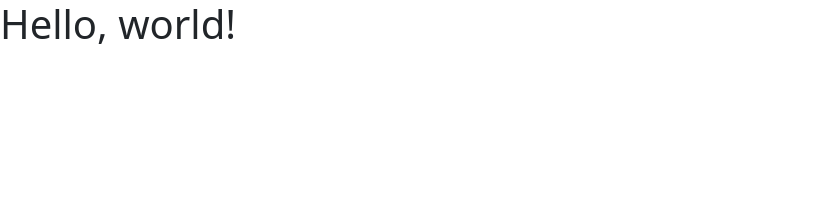
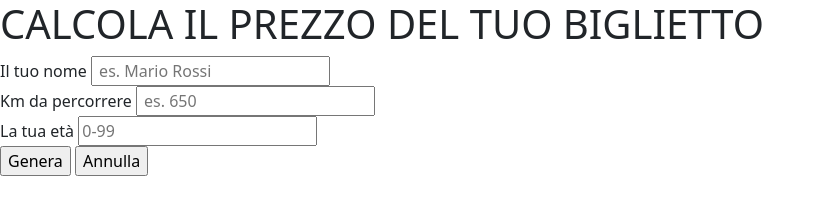
Before and after one commit to nicodellolio/js-biglietto-treno-form, a plain HTML site: page index.html in a window 1280 px wide. Shown: the whole page, without its empty margins (0-825 px from the left). Drawn offline with nearby package versions, Linux system fonts and the light colour scheme.

Commit message:
add ticket price and input

```diff
--- a/assets/js/main.js
+++ b/assets/js/main.js
@@ -0,0 +1,49 @@
+/* tools:
+
+ -prompt
+ -multiplication
+ -subtraction
+ -if
+
+*/
+
+// ____________________________________ //
+
+// Get the user name
+const userName = document.getElementById('fullName').value;
+console.log(userName);
+
+// Get the km the user wants to run
+const km = document.getElementById('kmToRun').value;
+console.log(km);
+
+// Get the km the user wants to run
+const userAge = document.getElementById('userAge').value;
+
+// calcolare il prezzo totale del viaggio:
+ // = 0.21€/km
+
+ let pricePerKm = (0.21);
+ console.log(pricePerKm);
+
+ let tickeFullPrice = (pricePerKm * km);
+ console.log(tickeFullPrice);
+
+
+// sottrarre sconto per categoria
+    // sottrare uno sconto del 20% per i minorenni (under 18)
+if (userAge < 18) {
+    console.log((tickeFullPrice / 100) * 80);
+    let ticketDiscount20 = ((tickeFullPrice / 100) * 80);
+
+    // sottrare uno sconto del 40% per gli anziani (over 65)
+} else if (userAge >= 65) {
+    console.log((tickeFullPrice / 100) * 60);
+    let ticketDiscount40 = ((tickeFullPrice / 100) * 60);
+
+    // nessuno sconto per i passegeri adulti (18-64)
+} else {
+    console.log(tickeFullPrice);
+}
+
+// ____________________________________ //
--- a/index.html
+++ b/index.html
@@ -8,7 +8,35 @@
   </head>
 
   <body>
-    <h1>Hello, world!</h1>
+
+    <div class="prompt_container">
+        <h1>CALCOLA IL PREZZO DEL TUO BIGLIETTO</h1>
+        <div class="user_prompt">
+
+            <div>
+                <span>Il tuo nome</span>
+                <input id="fullName" type="text" placeholder=" es. Mario Rossi">
+            </div>
+
+            <div>
+                <span>Km da percorrere</span>
+                <input id="kmToRun" type="text" placeholder=" es. 650">
+            </div>
+
+            <div>
+                <span>La tua età</span>
+                <input id="userAge" type="text" placeholder="0-99">
+            </div>
+
+        </div>
+
+        <div class="buttons">
+            <input type="submit" value="Genera">
+            <input type="button" value="Annulla">
+        </div>
+
+    </div>
+
 
 
 
```
